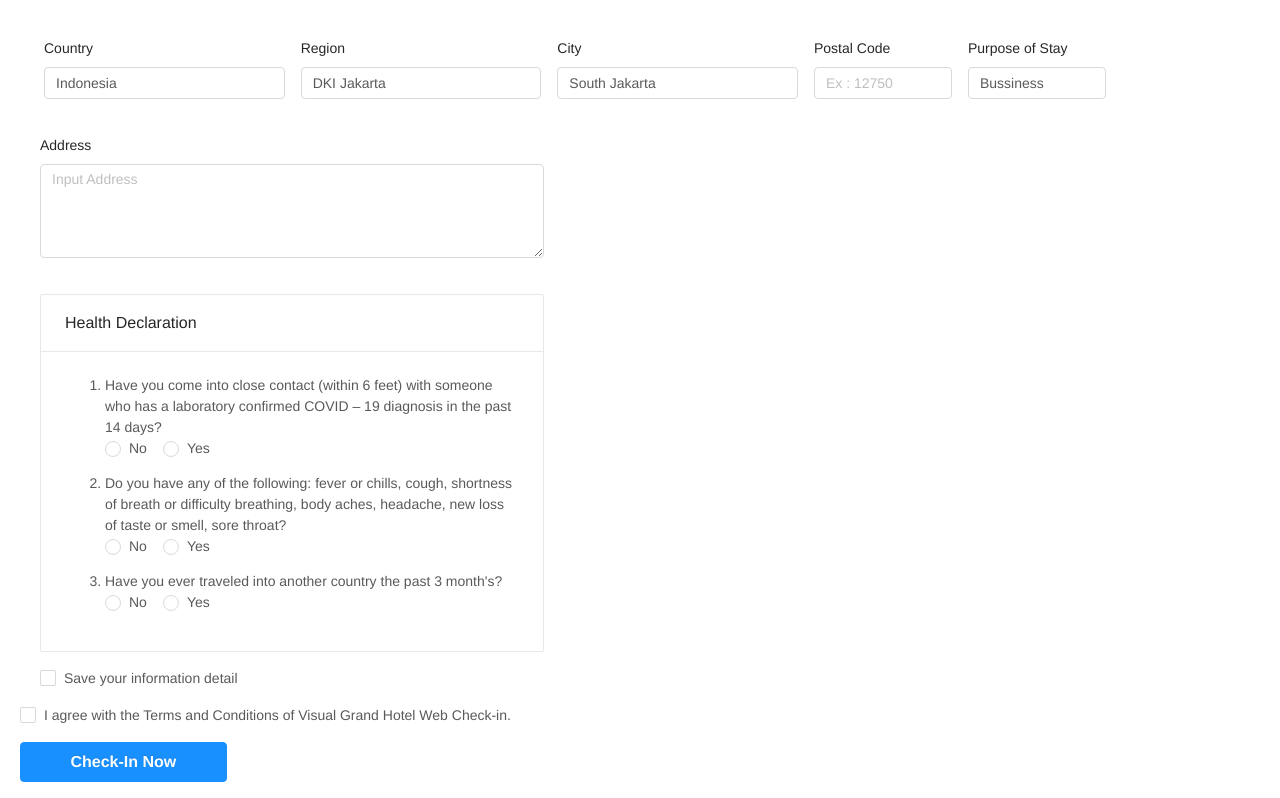
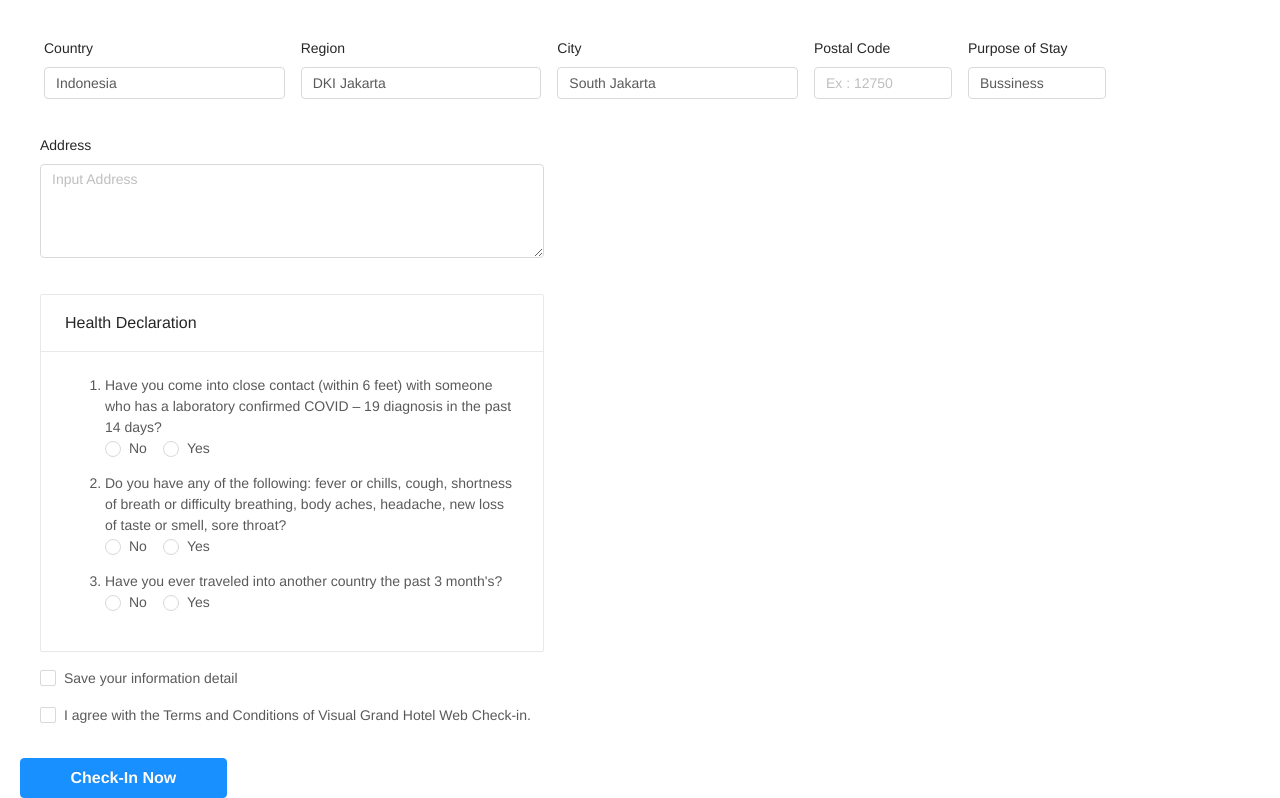
Before and after one commit to cybanjar/precheck-in, a Vue app: page /about in a window 1280 px wide. Shown: the part 1608-2406 px from the top of the page. Built offline with nearby package versions, Linux system fonts and the light colour scheme.

Commit message:
no message

```diff
--- a/src/views/About.vue
+++ b/src/views/About.vue
@@ -410,7 +410,7 @@
               <!-- @change="onChange" -->
             </p>
             <p>
-              <label>Pickup Request Type :</label>
+              <label>Pickup Request Type : </label>
               <a-radio-group
                 name="radioGroup"
                 :default-value="nilai"
@@ -710,7 +710,7 @@
               <a-checkbox>Save your information detail</a-checkbox>
             </a-col>
           </a-row>
-          <a-row>
+          <a-row class="ml-3 mb-3" gutter="8">
             <a-col :span="12" :xl="12" :xs="24">
               <a-checkbox>{{term}}</a-checkbox>
             </a-col>
```
